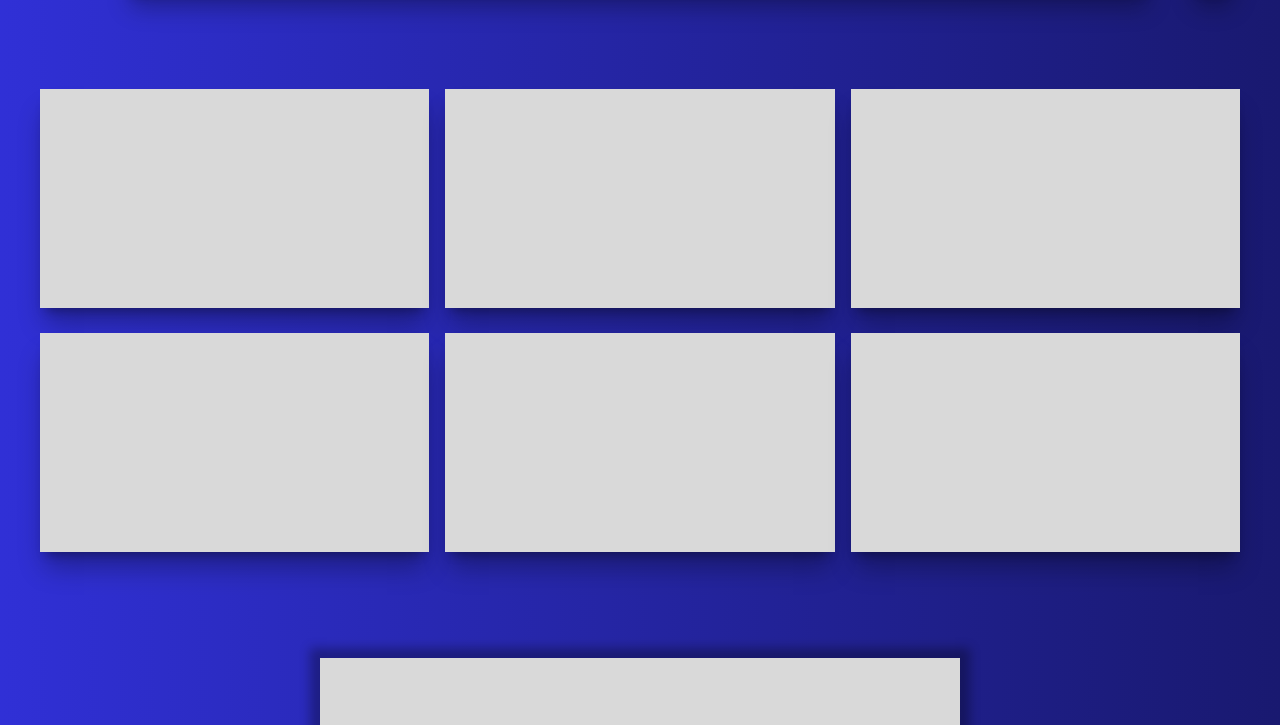
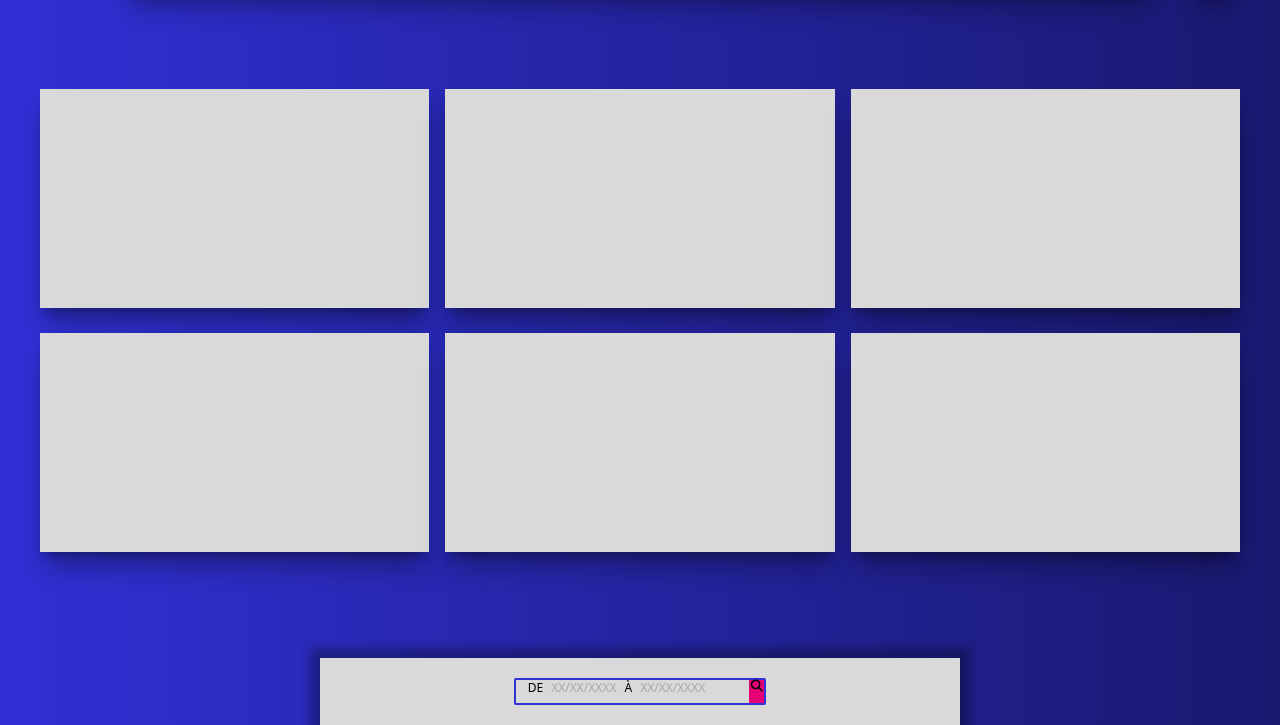
Before and after one commit to vini-lucas/zema-laravel-layout, a website: page src/index.html in a window 1280 px wide. Shown: the part 75-800 px from the top of the page. Drawn offline with Linux system fonts and the light colour scheme.

Commit message:
feat: implementando tela de listar INSS

```diff
--- a/src/index.html
+++ b/src/index.html
@@ -58,17 +58,20 @@
             <div class="inline-flex w-full h-[50%]">
 
                 <!-- Modal de cada proposta -->
-                <div class="flex bg-[#D9D9D9] w-[32.47%] h-[87%] ml-[1.30%] mr-[0.65%] mt-[1.30%] shadow-xl shadow-black/30">
+                <div
+                    class="flex bg-[#D9D9D9] w-[32.47%] h-[87%] ml-[1.30%] mr-[0.65%] mt-[1.30%] shadow-xl shadow-black/30">
 
                 </div>
 
                 <!-- Modal de cada proposta -->
-                <div class="flex bg-[#D9D9D9] w-[32.47%] h-[87%] mr-[0.65%] ml-[0.65%] mt-[1.30%] mb-[0.65%] shadow-xl shadow-black/30">
+                <div
+                    class="flex bg-[#D9D9D9] w-[32.47%] h-[87%] mr-[0.65%] ml-[0.65%] mt-[1.30%] mb-[0.65%] shadow-xl shadow-black/30">
 
                 </div>
 
                 <!-- Modal de cada proposta -->
-                <div class="flex bg-[#D9D9D9] w-[32.47%] h-[87%] ml-[0.65%] mr-[1.30%] mt-[1.30%] mb-[0.65%] shadow-xl shadow-black/30">
+                <div
+                    class="flex bg-[#D9D9D9] w-[32.47%] h-[87%] ml-[0.65%] mr-[1.30%] mt-[1.30%] mb-[0.65%] shadow-xl shadow-black/30">
 
                 </div>
 
@@ -78,17 +81,20 @@
             <div class="inline-flex w-full h-[50%]">
 
                 <!-- Modal de cada proposta -->
-                <div class="flex bg-[#D9D9D9] w-[32.47%] h-[87%] ml-[1.30%] mr-[0.65%] mt-[0.65%] mb-[1.30%] shadow-xl shadow-black/30">
+                <div
+                    class="flex bg-[#D9D9D9] w-[32.47%] h-[87%] ml-[1.30%] mr-[0.65%] mt-[0.65%] mb-[1.30%] shadow-xl shadow-black/30">
 
                 </div>
 
                 <!-- Modal de cada proposta -->
-                <div class="flex bg-[#D9D9D9] w-[32.47%] h-[87%] mr-[0.65%] ml-[0.65%] mt-[0.65%] mb-[1.30%] shadow-xl shadow-black/30">
+                <div
+                    class="flex bg-[#D9D9D9] w-[32.47%] h-[87%] mr-[0.65%] ml-[0.65%] mt-[0.65%] mb-[1.30%] shadow-xl shadow-black/30">
 
                 </div>
 
                 <!-- Modal de cada proposta -->
-                <div class="flex bg-[#D9D9D9] w-[32.47%] h-[87%] ml-[0.65%] mr-[1.30%] mt-[0.65%] mb-[1.30%] shadow-xl shadow-black/30">
+                <div
+                    class="flex bg-[#D9D9D9] w-[32.47%] h-[87%] ml-[0.65%] mr-[1.30%] mt-[0.65%] mb-[1.30%] shadow-xl shadow-black/30">
 
                 </div>
 
@@ -99,8 +105,37 @@
 
     <!-- Rodapé -->
     <footer class="w-full h-[8.33%] absolute bottom-0 flex justify-center">
-        <div class="w-[50%] h-full bg-[#D9D9D9] shadow-[0px_0px_10px_10px_rgba(0,0,0,0.3)]">
+        <div
+            class="w-[50%] h-full bg-[#D9D9D9] shadow-[0px_0px_10px_10px_rgba(0,0,0,0.3)] justify-center items-center inline-flex">
 
+            <!-- Pesquisar pelo CPF -->
+            <div>
+
+            </div>
+
+            <!-- w-[36.43%] h-[36.67%] -->
+
+            <!-- Pesquisar pela data -->
+            <div
+                class="bg-[#D9D9D9] w-[39.43%] h-[39.67%] inline-flex border-2 border-solid border-[#3030D6] rounded-xs justify-between">
+
+                <div class="flex pl-2 pr-2">
+                    <span class="text-xs text-black pl-1 pr-1">DE</span>
+                    <span class="text-xs text-[#A9A9A9] pl-1 pr-1">XX/XX/XXXX</span>
+                    <span class="text-xs text-black pl-1 pr-1">À</span>
+                    <span class="text-xs text-[#A9A9A9] pl-1 pr-1">XX/XX/XXXX</span>
+                </div>
+
+                <!-- Lupa -->
+                <div class="bg-pink-600 flex">
+                    <i class="fa-solid fa-magnifying-glass text-xs"></i>
+                </div>
+            </div>
+
+            <!-- Pesquisar pelo número da proposta -->
+            <div>
+
+            </div>
         </div>
     </footer>
 
```
Also changed, not shown: src/output.css.
